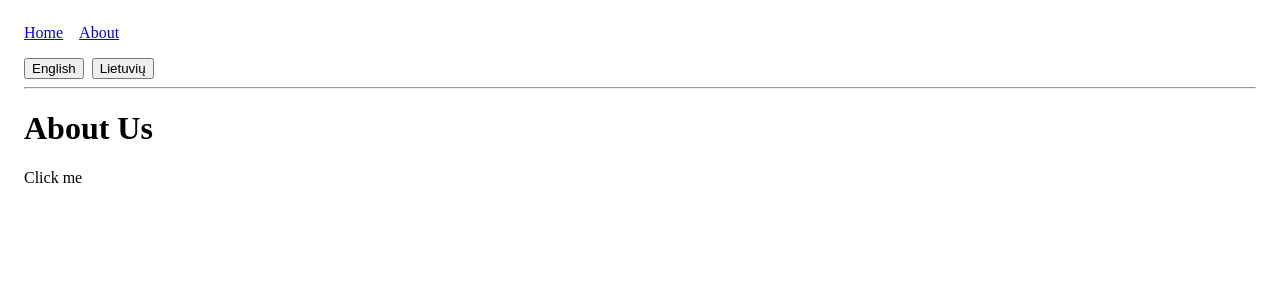
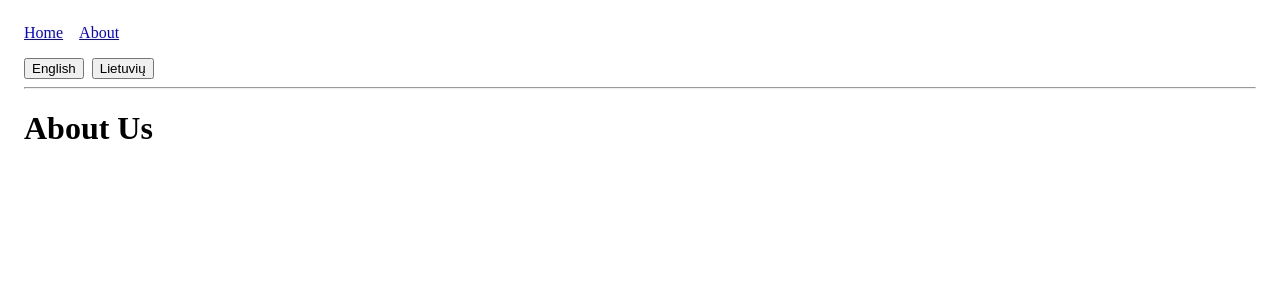
Before and after one commit to gediminasurvila/react-weblate, a React (Vite) app: page /react-weblate/about in a window 1280 px wide. Shown: the top 300 px of the page. Built offline with nearby package versions, Linux system fonts and the light colour scheme.

Commit message:
removing cta string manually

```diff
--- a/public/translations/locales/en.json
+++ b/public/translations/locales/en.json
@@ -1,6 +1,5 @@
 {
   "about": "About",
-  "about_cta": "Click me",
   "about_description": "",
   "about_us": "About Us",
   "home": "Home",
--- a/src/pages/About.tsx
+++ b/src/pages/About.tsx
@@ -7,7 +7,6 @@ const About: React.FC = () => {
     <div>
       <h1>{t("about_us")}</h1>
       <div>{t("about_description")}</div>
-      <div>{t("about_cta")}</div>
     </div>
   );
 };
```
